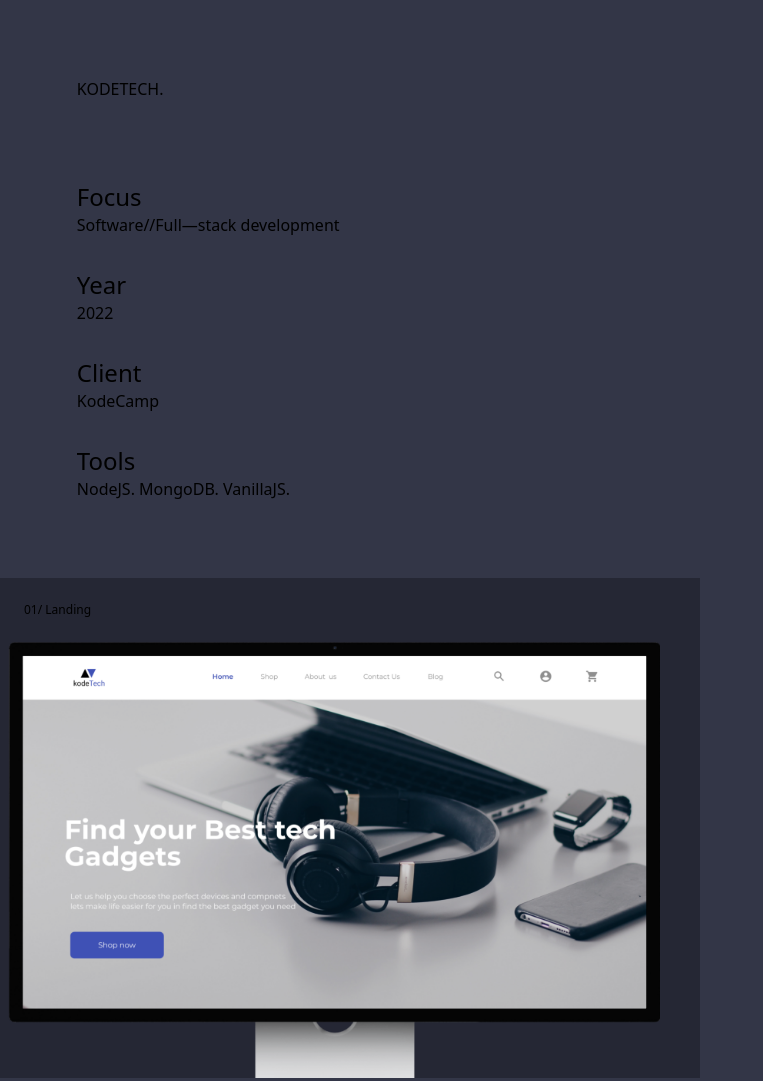
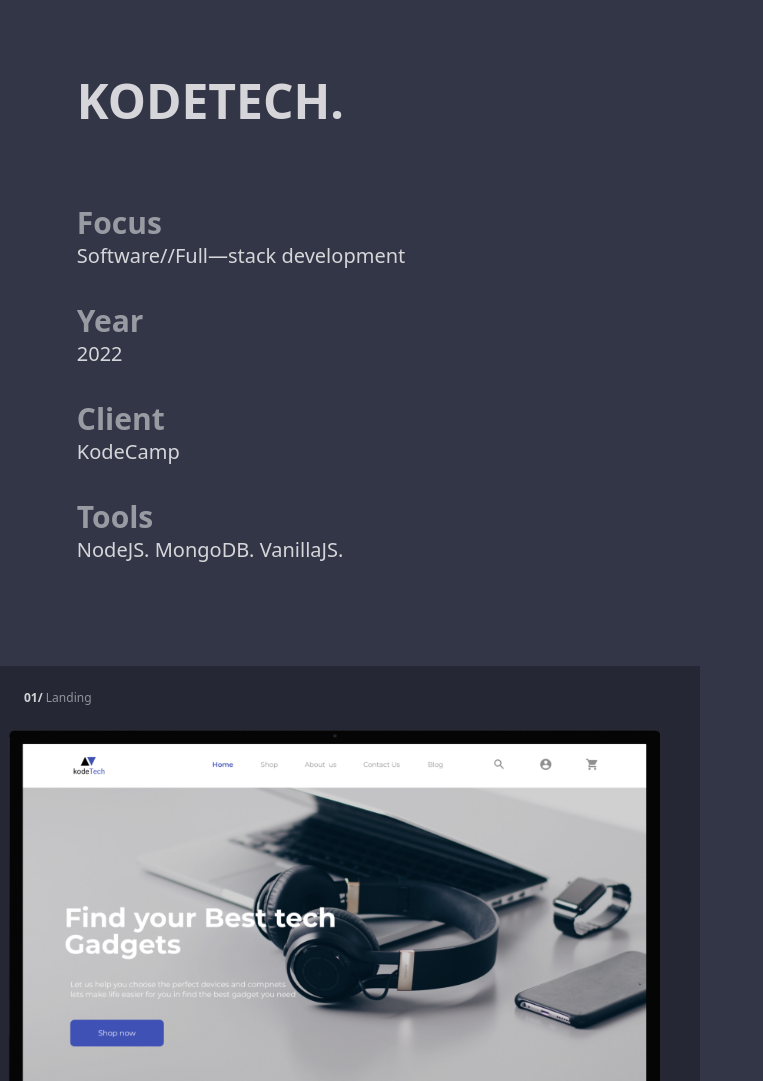
Before and after one commit to deelaurence/portfolio, a website: page kodetech.html in a window 1280 px wide. Shown: the top 1081 px of the page, without its empty margins (0-763 px from the left). Drawn offline with Linux system fonts and the light colour scheme.

Commit message:
fixed scroll

```diff
--- a/js/projectAnimation.js
+++ b/js/projectAnimation.js
@@ -1,10 +1,11 @@
 gsap.registerPlugin(ScrollTrigger);
+
 gsap.to(".project-card1", {
 
     scrollTrigger: {
         trigger: ".project-card1",
         start: "top 20%",
-        end: "=+250",
+        end: "=+320",
         // markers: true,
         scrub: 1,
         pin: true,
--- a/kodetech.html
+++ b/kodetech.html
@@ -8,7 +8,7 @@
     <link rel="stylesheet" href="projects.css">
     <title>kodetech</title>
 </head>
-<body class="bg-primaryBg" >
+<body class="bg-primaryBg">
     <section class="p-[6%] text-white bg-primaryBg w-screen">
         <nav class=" project-nav z-20 w-[88%] ">
             <div class="flex  justify-between items-center">
@@ -19,22 +19,22 @@
                 <!-- <img src="images/Portfolioimg/Arrow web.png" class="h-6 right-0" alt="go-back"> -->
             </div>
         </nav>
-        <p class="mt-20 text-2xl text-blockquoteMid font-semibold ">Focus</p>
-        <p class="text-[16px] text-blockquote ">Software//Full&mdash;stack development</p>
-        <p class="mt-8 text-2xl text-blockquoteMid font-semibold ">Year</p>
-        <p class="text-[16px] text-blockquote ">2022</p>
-        <p class="mt-8 text-2xl text-blockquoteMid font-semibold ">Client</p>
-        <p class="text-[16px] text-blockquote ">KodeCamp</p>
-        <p class="mt-8 text-2xl text-blockquoteMid font-semibold ">Tools</p>
-        <p class="text-[16px] text-blockquote ">NodeJS. MongoDB. VanillaJS.</p>
+        <p class="mt-20 text-3xl text-blockquoteMid font-semibold ">Focus</p>
+        <p class="text-[20px] text-blockquote ">Software//Full&mdash;stack development</p>
+        <p class="mt-8 text-3xl text-blockquoteMid font-semibold ">Year</p>
+        <p class="text-[20px] text-blockquote ">2022</p>
+        <p class="mt-8 text-3xl text-blockquoteMid font-semibold ">Client</p>
+        <p class="text-[20px] text-blockquote ">KodeCamp</p>
+        <p class="tools mt-8  text-3xl text-blockquoteMid font-semibold ">Tools</p>
+        <p class="text-[20px] mb-6 text-blockquote ">NodeJS. MongoDB. VanillaJS.</p>
     </section>
-    <section class="  mb-6 project-card1 bg-primaryBg">
+    <section class="mb-6 project-card1 bg-primaryBg">
         <div class=" relative w-[700px] h-[500px] z-30 p-6 bg-secondaryBg overflow-hidden ">
             <p class="text-blockquote font-semibold text-xs" >01/ <span class="font-light text-blockquoteMid" >Landing</span></p>
             <img  class="mt-6 -translate-x-4 w-full" src="images/Portfolioimg/Mac Studio.png" alt="">
         </div>
     </section>
-    <section class="  py-[6%] project-card2 bg-primaryBg">
+    <section class="py-[6%] project-card2 bg-primaryBg">
         <div class="relative  z-30 w-[700px] h-[500px] p-6 bg-secondaryBg overflow-hidden">
             <p class="text-blockquote font-semibold text-sm" >02/<span class="font-light text-blockquoteMid" >Admin</span> </p>
             <img class="mt-12 -translate-x-4  w-full" src="images/Portfolioimg/MacBook Pro 16.png" alt="">
@@ -47,12 +47,12 @@
         <p class="mt-4 text-[20px] text-blockquote font-semibold">
             *Think about a shopping brand all about the utilization of technology and technology products for easy communication and interaction.
         </p>
-        <div class="flex text-blockquote  gap-4">
+        <div class="flex text-[20px] text-blockquote  gap-4">
             <h3 class="border flex items-center w-fit p-2 font-semibold rounded-[30px] mt-4 ">GO LIVE <img class="grayscale-[100%] ml-4 -rotate-45 h-4" src="images/Portfolioimg/right-arrow.png" alt="" srcset=""></h3>
             <h3 class="border flex items-center w-fit p-2 font-semibold rounded-[30px] mt-4 ">GITHUB <img class="grayscale-[100%] ml-4 -rotate-45 h-4" src="images/Portfolioimg/right-arrow.png" alt="" srcset=""></h3>
 
         </div>
-        <div class="flex  text-blockquote gap-4">
+        <div class="flex text-[20px] text-blockquote gap-4">
             <h3 class="border flex items-center w-fit p-2 font-semibold rounded-[30px] mt-4 ">PREV <img class="grayscale-[100%] ml-4 rotate-180 h-4" src="images/Portfolioimg/right-arrow.png" alt="" srcset=""></h3>
             <h3 class="border flex items-center w-fit p-2 font-semibold rounded-[30px] mt-4 ">NEXT <img class="grayscale-[100%] ml-4  h-4" src="images/Portfolioimg/right-arrow.png" alt="" srcset=""></h3>
 
--- a/projects.css
+++ b/projects.css
@@ -1,5 +1,8 @@
 * {
-    transition: .5s;
-    overflow-x: hidden;
+    overflow: hidden;
     /* border: solid 1px white; */
 }
+
+html {
+    overflow-y: scroll;
+}
```
Also changed, not shown: css/main.css.
